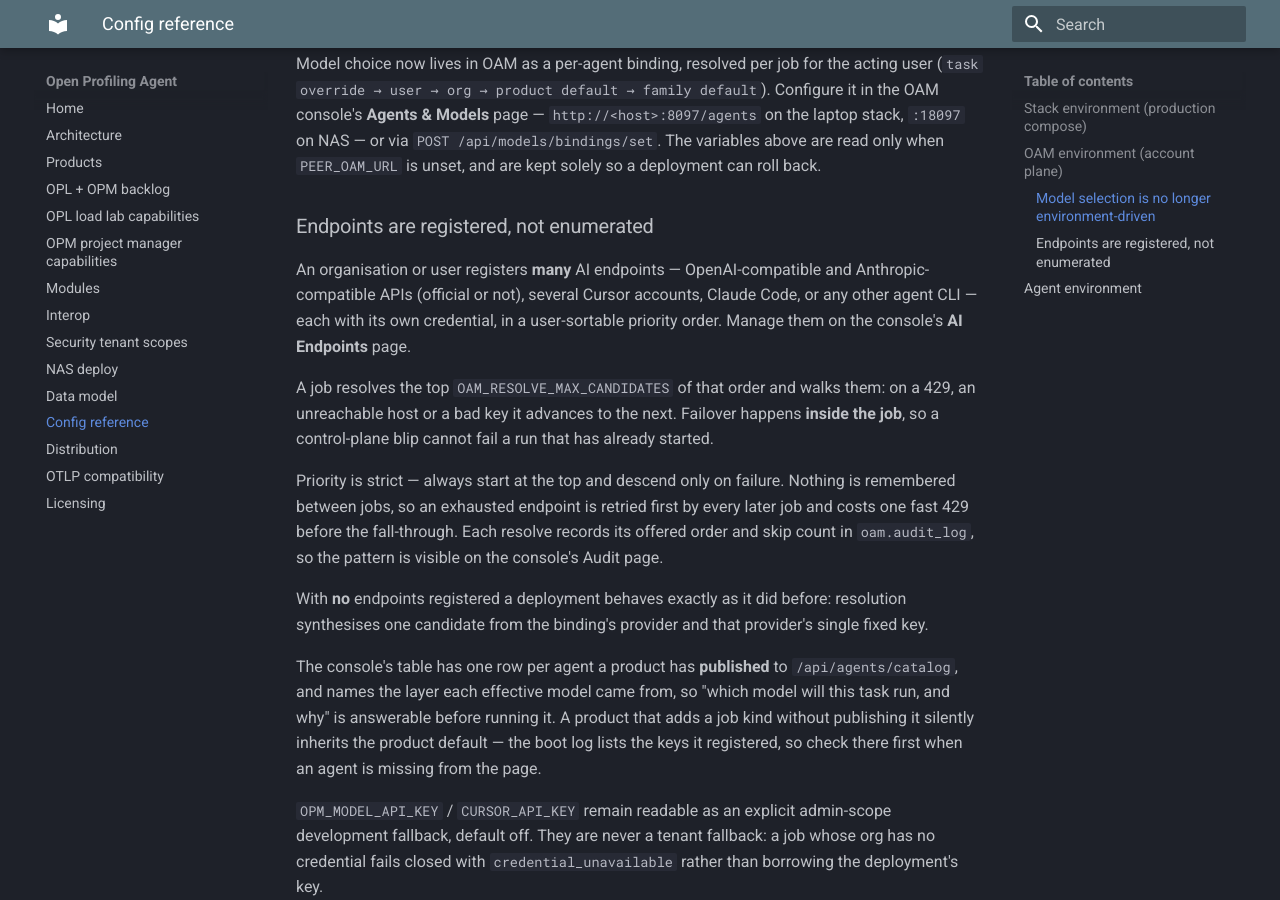
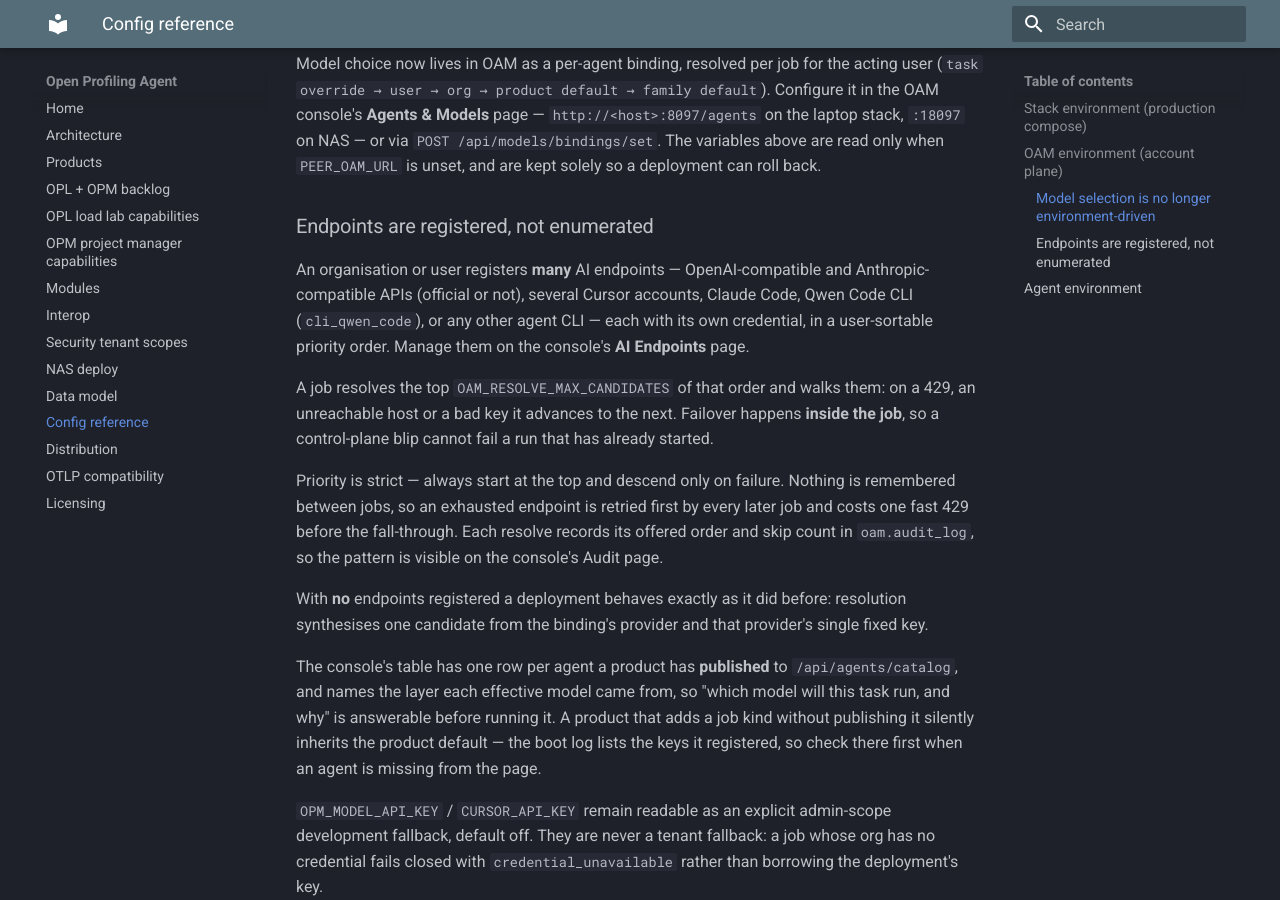
Before and after one commit to TheGrimmChester/OPA-Stack, an MkDocs documentation site: the page built from docs/config-reference.md, in a window 1280 px wide and 900 px high, scrolled down 1989 px. Built offline with MkDocs 1.6.1 and Material for MkDocs 9.7.7, drawn with Linux system fonts in a browser that asks for light colours.

Commit message:
Feature: Qwen Code CLI in NAS images and resolve harness

```diff
--- a/docs/config-reference.md
+++ b/docs/config-reference.md
@@ -46,8 +46,9 @@ Configure it in the OAM console's **Agents & Models** page —
 
 An organisation or user registers **many** AI endpoints — OpenAI-compatible and
 Anthropic-compatible APIs (official or not), several Cursor accounts, Claude Code,
-or any other agent CLI — each with its own credential, in a user-sortable priority
-order. Manage them on the console's **AI Endpoints** page.
+Qwen Code CLI (`cli_qwen_code`), or any other agent CLI — each with its own
+credential, in a user-sortable priority order. Manage them on the console's
+**AI Endpoints** page.
 
 A job resolves the top `OAM_RESOLVE_MAX_CANDIDATES` of that order and walks them:
 on a 429, an unreachable host or a bad key it advances to the next. Failover
```
Also changed, not shown: docs/interop.md (+4 -0 lines), 3 other files.
